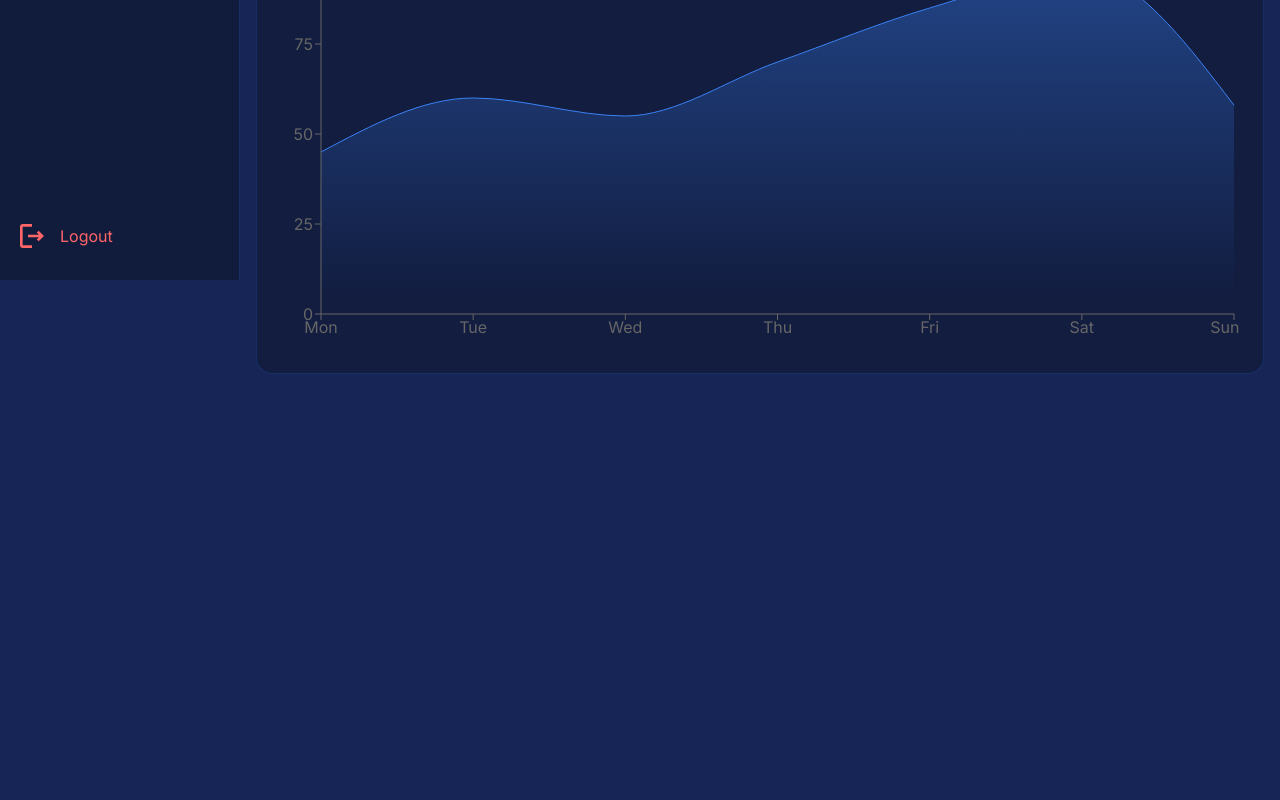
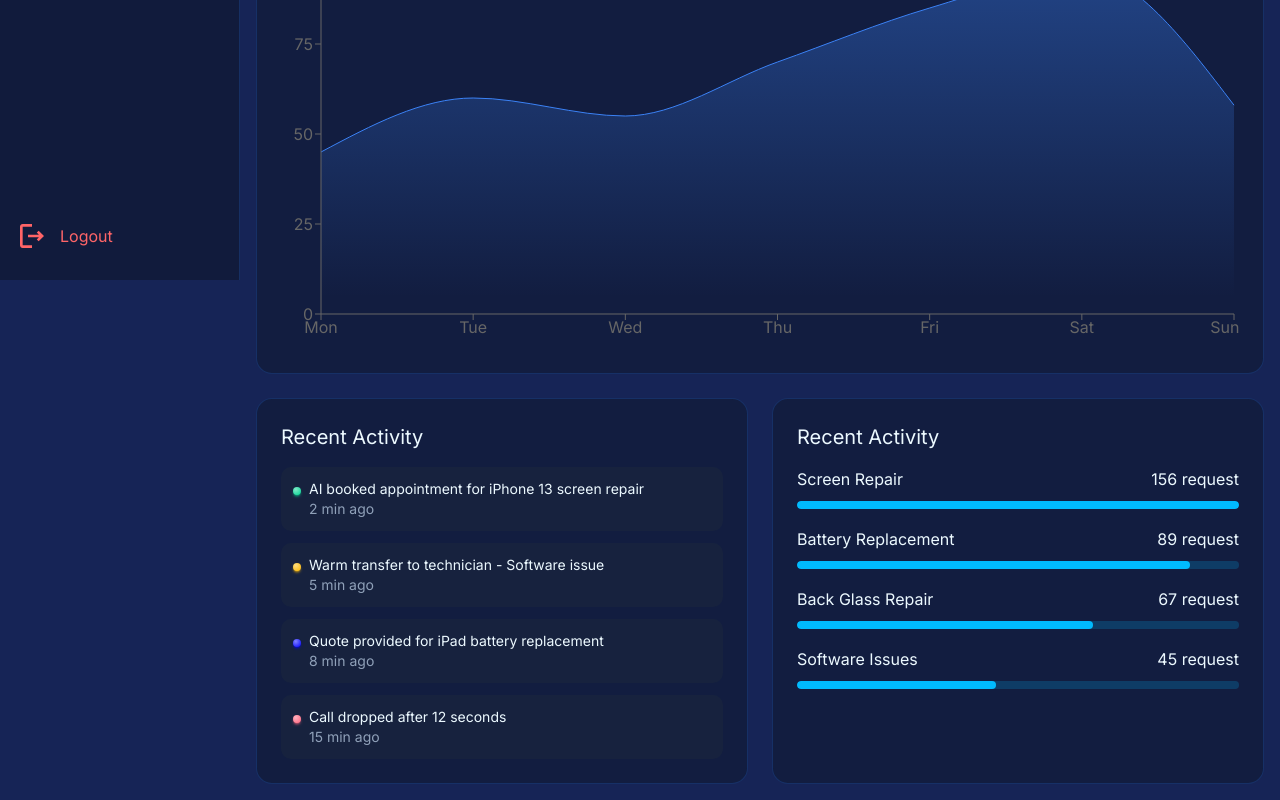
Before and after one commit to kamrulhasanPro/CallHub, a React (Vite) app: page / in a window 1280 px wide. Shown: the part 520-1320 px from the top of the page. Before the commit the page ends 910 px from the top, so only its background shows below. Built offline with nearby package versions, Linux system fonts and the light colour scheme.

Commit message:
Added Reacet activity and Repair Request Sections

```diff
--- /dev/null
+++ b/src/components/cards/RecentActiveCard.jsx
@@ -0,0 +1,30 @@
+import React from "react";
+
+const RecentActiveCard = ({ item }) => {
+  const { message, type, timeAgo } = item;
+
+  const statusColor = {
+    appointment: "status-success",
+    transfer: "status-warning",
+    quote: "status-primary",
+    call_failed: "status-error",
+  };
+
+  return (
+    <div className="flex p-3 rounded-[10px] bg-[#1D293D80] gap-2">
+      {/* badge color */}
+      <div
+        aria-label="status"
+        className={`status ${statusColor[type]}  mt-2`}
+      ></div>
+
+      {/* content */}
+      <div>
+        <h5 className="text-sm">{message}</h5>
+        <p className="smallText">{timeAgo}</p>
+      </div>
+    </div>
+  );
+};
+
+export default RecentActiveCard;
--- /dev/null
+++ b/src/components/cards/RepairRequestCard.jsx
@@ -0,0 +1,23 @@
+import React from "react";
+
+const RepairRequestCard = ({ item }) => {
+  const { label, request } = item;
+  return (
+    <div>
+      {/* content */}
+      <div className="flex items-center justify-between gap-1 ">
+        <h5>{label}</h5>
+        <p className="sm">{request} request</p>
+      </div>
+
+      {/* progress */}
+      <progress
+        className="progress progress-info w-full"
+        value={request}
+        max="100"
+      ></progress>
+    </div>
+  );
+};
+
+export default RepairRequestCard;
--- a/src/components/cards/StatsCard.jsx
+++ b/src/components/cards/StatsCard.jsx
@@ -11,7 +11,7 @@ const StatsCard = ({ stats }) => {
 
         {/* content */}
         <div>
-          <p className="text-sm text-[#90A1B9]">{label}</p>
+          <p className="smallText">{label}</p>
           <h4 className="text-2xl">{value}</h4>
           <p
             className={`text-sm ${growthHeigh ? "text-green-400" : "text-red-400"}`}
--- /dev/null
+++ b/src/components/sections/dashboard/overview/RecentActivity.jsx
@@ -0,0 +1,45 @@
+import React from "react";
+import RecentActiveCard from "../../../cards/RecentActiveCard";
+
+const RecentActivity = () => {
+  const RecentActiveData = [
+    {
+      id: 1,
+      message: "AI booked appointment for iPhone 13 screen repair",
+      type: "appointment",
+      timeAgo: "2 min ago",
+    },
+    {
+      id: 2,
+      message: "Warm transfer to technician - Software issue",
+      type: "transfer",
+      timeAgo: "5 min ago",
+    },
+    {
+      id: 3,
+      message: "Quote provided for iPad battery replacement",
+      type: "quote",
+      timeAgo: "8 min ago",
+    },
+    {
+      id: 4,
+      message: "Call dropped after 12 seconds",
+      type: "call_failed",
+      timeAgo: "15 min ago",
+    },
+  ];
+
+  return (
+    <div className="bg-base-300 rounded-2xl border border-[#2B7FFF33] p-6 w-full">
+      <h4 className="text-xl">Recent Activity</h4>
+
+      <div className="space-y-3 mt-4">
+        {RecentActiveData.map((item) => (
+          <RecentActiveCard key={item.id} item={item} />
+        ))}
+      </div>
+    </div>
+  );
+};
+
+export default RecentActivity;
--- /dev/null
+++ b/src/components/sections/dashboard/overview/RepairRequest.jsx
@@ -0,0 +1,42 @@
+import React from "react";
+import RecentActiveCard from "../../../cards/RecentActiveCard";
+import RepairRequestCard from "../../../cards/RepairRequestCard";
+
+const RepairRequest = () => {
+  const RepairRequestData = [
+    {
+      id: 1,
+      label: "Screen Repair",
+      request: 156,
+    },
+    {
+      id: 2,
+      label: "Battery Replacement",
+      request: 89,
+    },
+    {
+      id: 3,
+      label: "Back Glass Repair",
+      request: 67,
+    },
+    {
+      id: 4,
+      label: "Software Issues",
+      request: 45,
+    },
+  ];
+
+  return (
+    <div className="bg-base-300 rounded-2xl border border-[#2B7FFF33] p-6  w-full">
+      <h4 className="text-xl">Recent Activity</h4>
+
+      <div className="space-y-3 mt-4">
+        {RepairRequestData.map((item) => (
+          <RepairRequestCard key={item.id} item={item} />
+        ))}
+      </div>
+    </div>
+  );
+};
+
+export default RepairRequest;
--- a/src/components/sections/dashboard/overview/WeekCallsChartSection.jsx
+++ b/src/components/sections/dashboard/overview/WeekCallsChartSection.jsx
@@ -14,12 +14,12 @@ const WeekCallsChartSection = () => {
 
   const totalCalls = data.reduce((pre, next) => pre + next.calls, 0);
   return (
-    <section className="bg-base-300 rounded-2xl border border-[#2B7FFF33] p-6">
+    <section className="bg-base-300 rounded-2xl border border-[#2B7FFF33] p-6 overflow-hidden">
       <div className="mb-6 flex items-center justify-between">
         {/* content */}
         <div>
           <h4 className="text-xl">Call Trends - This Week</h4>
-          <p className="text-sm text-[#90A1B9]">Total: {totalCalls} calls</p>
+          <p className="smallText">Total: {totalCalls} calls</p>
         </div>
 
         {/* sorting */}
--- a/src/index.css
+++ b/src/index.css
@@ -18,3 +18,7 @@
   --color-base-200: #111B3C;
   --color-base-300: #0F172B80;
 }
+
+.smallText{
+  @apply text-sm text-[#90A1B9]
+}
--- a/src/layouts/DashboardLayout.jsx
+++ b/src/layouts/DashboardLayout.jsx
@@ -15,7 +15,7 @@ const DashboardLayout = () => {
       <input id="my-drawer-4" type="checkbox" className="drawer-toggle" />
       <div className="drawer-content">
         {/* Navbar */}
-        <nav className="navbar bg-base-200 shadow-sm">
+        <nav className="navbar bg-base-200 shadow-sm sticky top-0 z-50">
           <div className="flex-1 flex items-center gap-2">
             <label
               htmlFor="my-drawer-4"
--- a/src/pages/Dashboard/Overview.jsx
+++ b/src/pages/Dashboard/Overview.jsx
@@ -1,7 +1,8 @@
 import React from "react";
 import WeekCallsChartSection from "../../components/sections/dashboard/overview/WeekCallsChartSection";
 import StatsSection from "../../components/sections/dashboard/overview/StatsSection";
-
+import RecentActivity from "../../components/sections/dashboard/overview/RecentActivity";
+import RepairRequest from "../../components/sections/dashboard/overview/RepairRequest";
 
 const Overview = () => {
   return (
@@ -11,6 +12,12 @@ const Overview = () => {
 
       {/* weekend calls chart */}
       <WeekCallsChartSection />
+
+      {/* recentActivity & Top repair */}
+      <section className="flex gap-6">
+        <RecentActivity />
+        <RepairRequest />
+      </section>
     </div>
   );
 };
```
